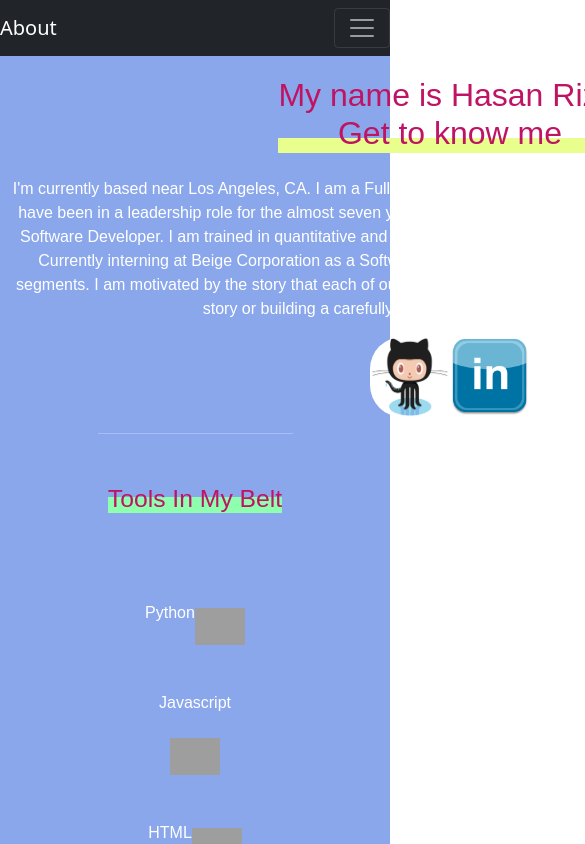
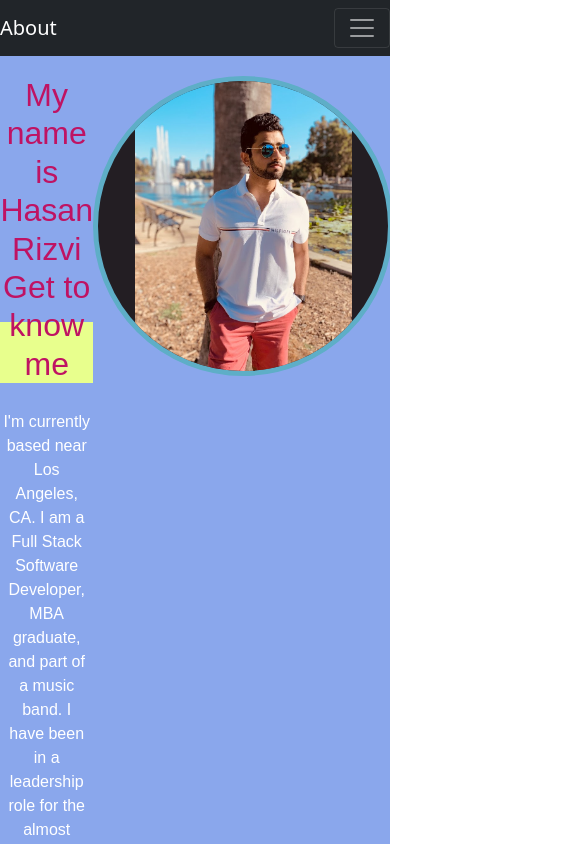
Before and after one commit to Hasanrizvi1993/portfolio-hasan, a React (Create React App) app: page / in a window 390 px wide. Shown: the top 844 px of the page, 585 px wide, since content can reach past the window. Built offline with nearby package versions, Linux system fonts and the light colour scheme; grey boxes are pictures that could not be loaded.

Commit message:
made changes to make it mobile responsive

```diff
--- a/src/App.css
+++ b/src/App.css
@@ -11,6 +11,8 @@
 	background-color: #8aa7ec;
 	color: white;
 	text-align: center;
+	overflow-x: hidden;
+	overflow-y: hidden;
 }
 
 
@@ -23,8 +25,8 @@
 	/* margin-top: 5%; */
 	background-color: #231e23;
 	border: 5px solid #5eaec7;
+}
 
-}
 
 
 /* .picturegallery {
@@ -45,7 +47,7 @@
 
 .picturegallery {
 	border-radius: 45px;
-	width: 700px;
+	width: 50%;
 	object-fit: contain;
     height: 100%;
     border: 3px solid #fff;
@@ -121,7 +123,8 @@
 
 .get-to-know-me {
 	font-size: medium;
-	width: 900px;
+	margin: 3%;
+	width: auto;
 	font-family: "Zen Kaku Gothic Antique",sans-serif;
 }
 
--- a/src/components/About.js
+++ b/src/components/About.js
@@ -3,8 +3,6 @@ import React from "react";
 import "../App.css";
 // import myImage from "../../public/assets/images/IMG_2032";
 import myImage from "../../src/hasan.jpeg";
-import githubpic from "../../src/Octocat.jpg";
-import linkedin from "../../src/linkedin-logo-0.png";
 
 export default function About() {
 	return (
@@ -22,12 +20,6 @@ export default function About() {
 					Currently interning at Beige Corporation as a Software Engineer building mutiple web application based on customer segments.
 					I am motivated by the story that each of our creations can tell, whether that be writing an inspiration-struck short story or building a carefully cultivated website for any business needs.</p>
 
-					<a href='https://github.com/Hasanrizvi1993/'>
-						<img src={githubpic} alt='githubpic' id='githubpic' />
-					</a>
-					<a href='https://www.linkedin.com/in/rizvi-hasan'>
-						<img src={linkedin} alt='linkedinpic' id='linkedinpic' />
-					</a>
 			</div>
 			<div className='personalImage'>
 						<img src={myImage} alt='myimage' id='personalImage' />
```
